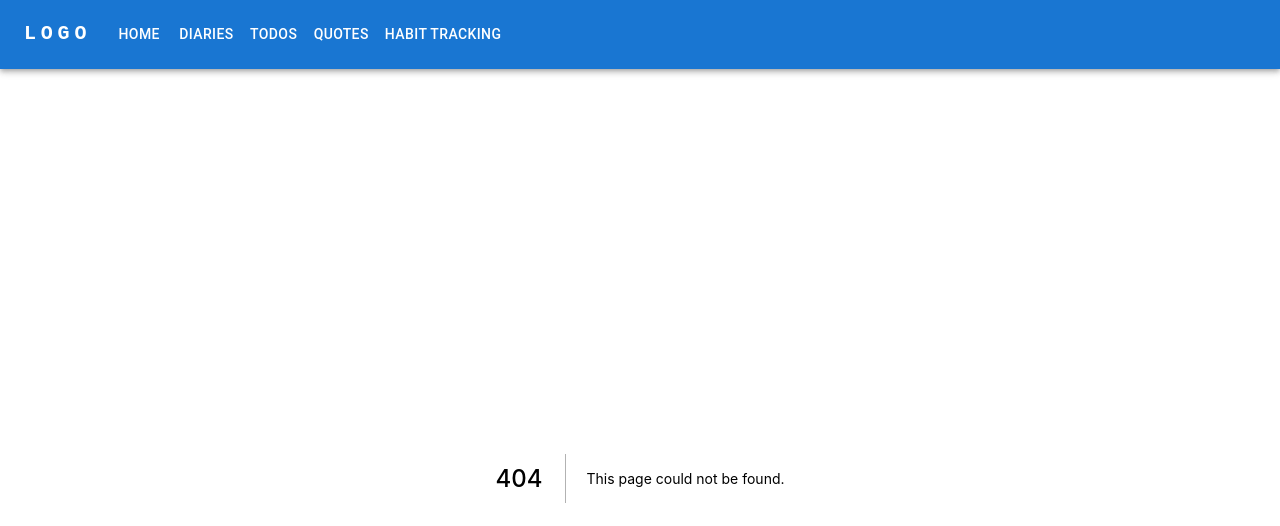
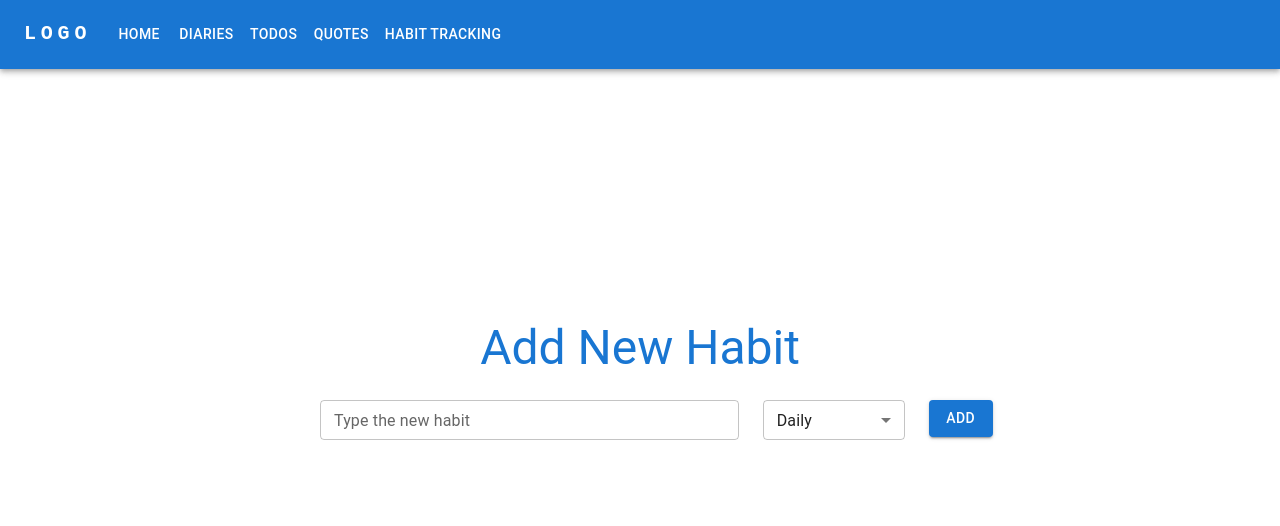
Before and after one commit to Abdelghani-Adel/productivity_app, a Next.js app: page /habits/add in a window 1280 px wide. Before the commit this address had no page. Shown: the top 526 px of the page. Built offline with nearby package versions, Linux system fonts and the light colour scheme.

Commit message:
finished NewHabit form

```diff
--- /dev/null
+++ b/components/Forms/NewHabit/NewHabit.tsx
@@ -0,0 +1,90 @@
+import { Grid } from "@mui/material";
+import Typography from "@mui/material/Typography";
+import Button from "@mui/material/Button";
+import { TextField } from "@mui/material";
+import React, { useState } from "react";
+import { useAppDispatch } from "../../../store/hooks";
+import { QuoteType, sendQuote } from "../../../store/slices/quoteSlice";
+import Router from "next/router";
+import { HabitType, sendHabit } from "../../../store/slices/habitSlice";
+import SelectRepetition from "./SelectRepetition";
+
+interface UpdateFunParams {
+  habit?: string;
+  repetition?: string;
+}
+
+const NewHabit = () => {
+  const dispatch = useAppDispatch();
+  const [newHabit, setNewHabit] = useState<HabitType>({
+    _id: String(Math.random()),
+    habit: "",
+    repetition: "",
+  });
+
+  const updateNewHabit = (update: UpdateFunParams) => {
+    setNewHabit((prev) => ({ ...prev, ...update }));
+  };
+
+  const updateHabit = (e: React.ChangeEvent<HTMLInputElement>) => {
+    updateNewHabit({ habit: e.target.value });
+  };
+  const updateRepetition = (update: UpdateFunParams) => {
+    updateNewHabit(update);
+  };
+
+  const submitHandler = (e: React.FormEvent) => {
+    e.preventDefault();
+
+    dispatch(sendHabit(newHabit));
+    Router.back();
+  };
+
+  return (
+    <form
+      onSubmit={submitHandler}
+      style={{
+        position: "absolute",
+        top: "40%",
+        left: "50%",
+        transform: "translate(-50%)",
+      }}
+    >
+      <Grid container spacing={3}>
+        <Grid item xs={12}>
+          <Typography
+            variant="h3"
+            component="h3"
+            align="center"
+            color="primary"
+          >
+            Add New Habit
+          </Typography>
+        </Grid>
+
+        <Grid item xs={8}>
+          <TextField
+            fullWidth
+            size="small"
+            variant="outlined"
+            className="textField"
+            label="Type the new habit"
+            onChange={updateHabit}
+          />
+        </Grid>
+
+        <Grid item xs={3}>
+          <SelectRepetition updateRepetition={updateRepetition} />
+        </Grid>
+
+        <Grid item xs={1}>
+          <Button type="submit" variant="contained">
+            Add
+          </Button>
+        </Grid>
+      </Grid>
+    </form>
+  );
+};
+
+export default NewHabit;
--- /dev/null
+++ b/components/Forms/NewHabit/SelectRepetition.tsx
@@ -0,0 +1,41 @@
+import React, { useEffect } from "react";
+
+import FormControl from "@mui/material/FormControl";
+import MenuItem from "@mui/material/MenuItem";
+import Select from "@mui/material/Select";
+
+interface props {
+  updateRepetition: (update: { repetition: string }) => void;
+}
+
+const SelectRepetition: React.FC<props> = (props) => {
+  const [value, setValue] = React.useState<string>("Daily");
+
+  const onChangeHandler = (event: any) => {
+    setValue(event.target.value);
+  };
+
+  useEffect(() => {
+    props.updateRepetition({ repetition: value });
+  }, [value]);
+
+  return (
+    <FormControl fullWidth>
+      <Select
+        size="small"
+        className="textField"
+        labelId="demo-simple-select-label"
+        id="demo-simple-select"
+        value={value}
+        onChange={onChangeHandler}
+      >
+        <MenuItem value="Daily">Daily</MenuItem>
+        <MenuItem value="Weekly">Weekly</MenuItem>
+        <MenuItem value="Monthly">Monthly</MenuItem>
+        <MenuItem value="Yearly">Yearly</MenuItem>
+      </Select>
+    </FormControl>
+  );
+};
+
+export default SelectRepetition;
--- /dev/null
+++ b/pages/habits/add.tsx
@@ -0,0 +1,7 @@
+import NewHabit from "../../components/Forms/NewHabit/NewHabit";
+
+const AddHabit = () => {
+  return <NewHabit />;
+};
+
+export default AddHabit;
```
Also changed, not shown: components/Forms/NewDiary/SelectMode.tsx (+2 -5 lines).
